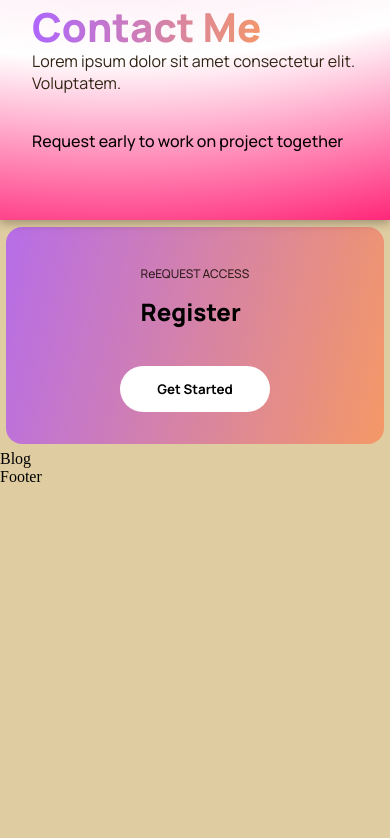
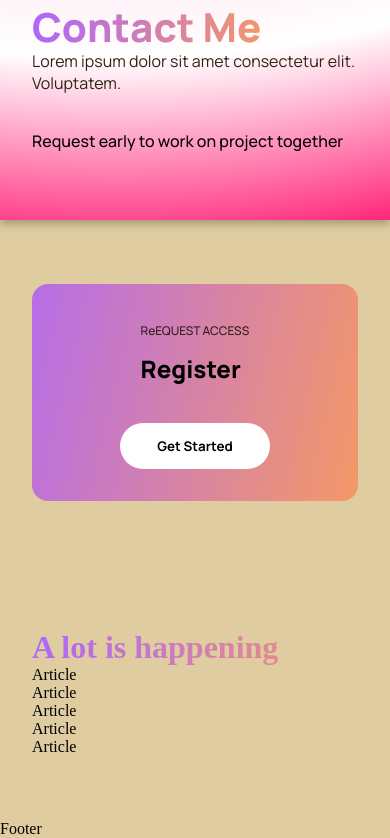
Before and after one commit to haluskua/SPA-folio, a React (Create React App) app: page / in a window 390 px wide. Shown: the part 3285-4123 px from the top of the page. Before the commit the page ends 3771 px from the top, so only its background shows below. Built offline with nearby package versions, Linux system fonts and the light colour scheme.

Commit message:
added Blog component starting

```diff
--- a/src/component/cta/cta.css
+++ b/src/component/cta/cta.css
@@ -54,3 +54,18 @@
     margin: 2rem 0 0;
   }
 }
+
+@media screen and ( max-width: 550px) {
+  .ompa__cta {
+    margin: 4rem 2rem;
+  }
+
+  .ompa__cta-content h3 {
+    font-size: 18px;
+    line-height: 32px;
+  };
+  .ompa__cta-btn button {
+    font-size: 14px;
+    line-height: 28px;
+  }
+}
--- a/src/containers/blog/Blog.jsx
+++ b/src/containers/blog/Blog.jsx
@@ -1,7 +1,25 @@
 import React from "react";
+import { Article } from "../../component";
 import "./blog.css";
 const Blog = () => {
-  return <div>Blog</div>;
+  return (
+    <div className="ompa__blog section__padding">
+      <div className="ompa__blog-heading">
+        <h1 className="gradient__text">A lot is happening</h1>
+      </div>
+      <div className="ompa__blog-container">
+        <div className="ompa__blog-container_groupA">
+          <Article />
+        </div>
+        <div className="ompa__blog-container_groupB">
+          <Article />
+          <Article />
+          <Article />
+          <Article />
+        </div>
+      </div>
+    </div>
+  );
 };
 
 export default Blog;
```
Also changed, not shown: 1 other file (tests, documents, lock files or other folders).
